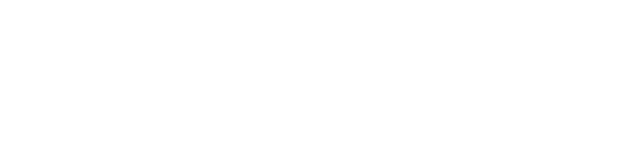
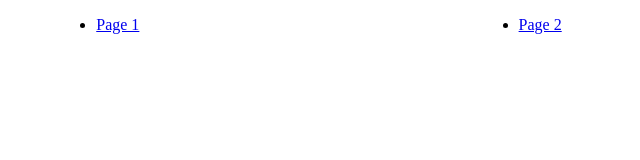
Before and after one commit to BigMushFrog23/css-course, a plain HTML site: page index.html in a window 1280 px wide. Shown: the whole page, without its empty margins (331-971 px from the left). Drawn offline with Linux system fonts and the light colour scheme.

Commit message:
ajout d'un menu

```diff
--- a/index.html
+++ b/index.html
@@ -3,9 +3,23 @@
 <head>
     <meta charset="UTF-8">
     <meta name="viewport" content="width=device-width, initial-scale=1.0">
+    <link rel="stylesheet" href="style.css">
+
     <title>Title Screen</title>
 </head>
 <body>
+    <style>
 
+    </style>
+    <nav>
+        <ul class="menu">
+            <li>
+                <a class="hyperlink" href="page1.html" target="_blank">Page 1</a>
+            </li>
+            <li>
+                <a class="hyperlink" href="page2.html" target="_blank">Page 2</a>
+            </li>
+        </ul>
+        </nav>
 </body>
 </html>
--- /dev/null
+++ b/style.css
@@ -0,0 +1,6 @@
+.menu {
+
+    justify-content: space-evenly;
+    display: flex;
+
+}
```
Also changed, not shown: page1.html (added), page2.html (added).
